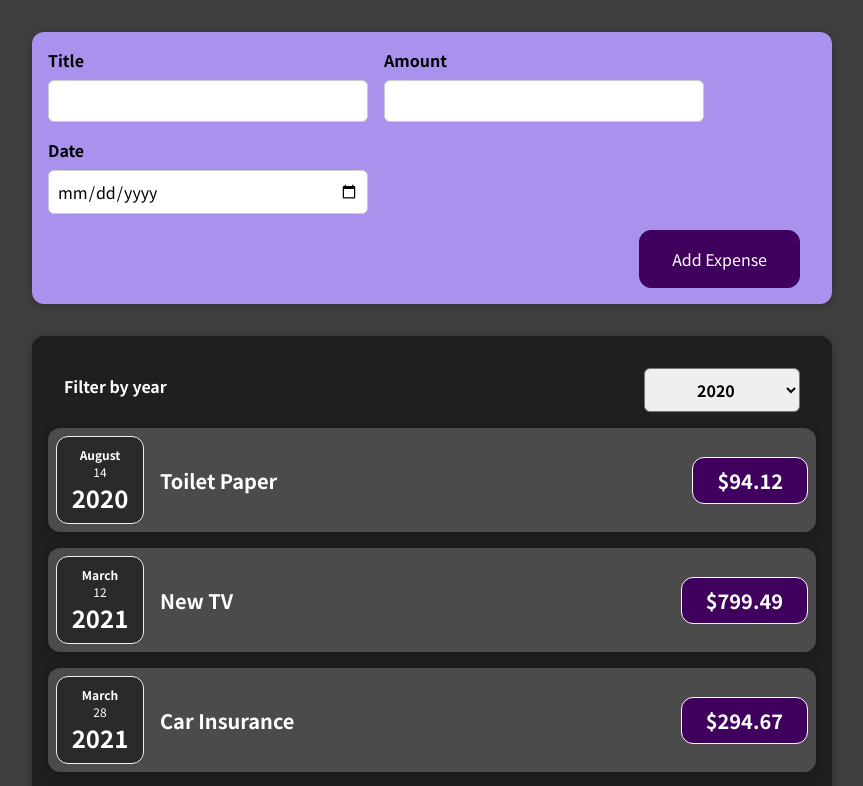
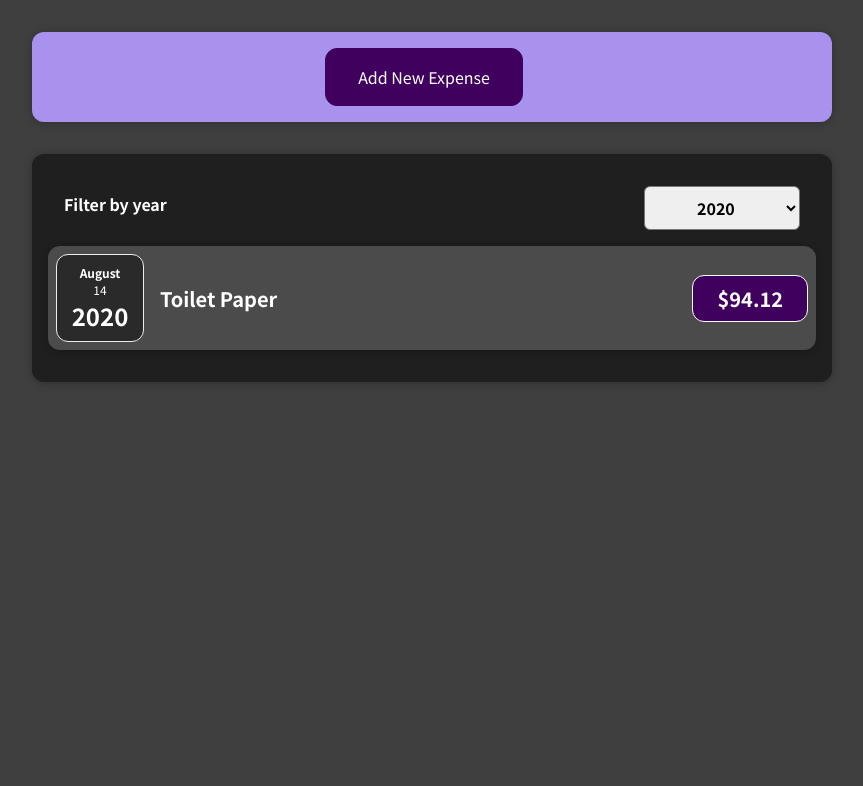
Before and after one commit to thameemsh/expense-tracker, a React (Create React App) app: page / in a window 1280 px wide. Shown: the top 786 px of the page, without its empty margins (208-1071 px from the left). Built offline with nearby package versions, Linux system fonts and the light colour scheme.

Commit message:
Render form conditionally

```diff
--- a/src/components/Expenses/ExpenseItem.js
+++ b/src/components/Expenses/ExpenseItem.js
@@ -3,6 +3,7 @@
 import ExpenseDate from "./ExpenseDate";
 const ExpenseItem = (props) => {
   return (
+    <li>
       <Card className="expense-item">
         <ExpenseDate date={props.date} />
         <div className="expense-item__description">
@@ -10,6 +11,7 @@
           <div className="expense-item__price">${props.amount}</div>
         </div>
       </Card>
+    </li>
   );
 };
 
--- a/src/components/Expenses/Expenses.js
+++ b/src/components/Expenses/Expenses.js
@@ -1,5 +1,5 @@
 import { useState } from "react";
-import ExpenseItem from "./ExpenseItem";
+import ExpensesList from "./ExpensesList";
 import ExpensesFilter from "./ExpensesFilter";
 import Card from "../UI/Card";
 import "./Expenses.css";
@@ -8,6 +8,10 @@
   const filterChangeHandler = (selectedYear) => {
     setFilteredYear(selectedYear);
   };
+  const filteredExpenses = props.items.filter((expense) => {
+    return expense.date.getFullYear().toString() === filteredYear;
+  });
+
   return (
     <div>
       <Card className="expenses">
@@ -15,14 +19,17 @@
           selected={filteredYear}
           onChangeFilter={filterChangeHandler}
         />
-        {props.items.map((item) => (
+        {/* {filteredExpenses.length === 0 && <p>No records found</p>}
+        {filteredExpenses.length > 0 &&
+          filteredExpenses.map((item) => (
             <ExpenseItem
               key={item.id}
               title={item.title}
               amount={item.amount}
               date={item.date}
             />
-        ))}
+          ))} */}
+        <ExpensesList items={filteredExpenses} />
       </Card>
     </div>
   );
--- /dev/null
+++ b/src/components/Expenses/ExpensesList.css
@@ -0,0 +1,9 @@
+.expenses-list {
+  list-style: none;
+  padding: 0;
+}
+
+.expenses-list__fallback {
+  color: white;
+  text-align: center;
+}
--- /dev/null
+++ b/src/components/Expenses/ExpensesList.js
@@ -0,0 +1,22 @@
+import ExpenseItem from "./ExpenseItem";
+import "./ExpensesList.css";
+
+const ExpensesList = (props) => {
+  if (props.items.length === 0) {
+    return <h2 className="expenses-list__fallback">Found no expenses</h2>;
+  }
+  return (
+    <ul className="expenses-list">
+      {props.items.map((item) => (
+        <ExpenseItem
+          key={item.id}
+          title={item.title}
+          amount={item.amount}
+          date={item.date}
+        />
+      ))}
+    </ul>
+  );
+};
+
+export default ExpensesList;
--- a/src/components/NewExpense/ExpenseForm.js
+++ b/src/components/NewExpense/ExpenseForm.js
@@ -55,6 +55,7 @@
     setEnteredDate("");
     setEnteredTitle("");
   };
+
   return (
     <form onSubmit={submitHandler}>
       <div className="new-expense__controls">
@@ -88,6 +89,7 @@
         </div>
       </div>
       <div className="new-expense__actions">
+        <button type="button" onClick={props.onCancel}>Cancel</button>
         <button type="submit">Add Expense</button>
       </div>
     </form>
--- a/src/components/NewExpense/NewExpense.js
+++ b/src/components/NewExpense/NewExpense.js
@@ -1,16 +1,35 @@
 import "./NewExpense.css";
+import { useState } from "react";
 import ExpenseForm from "./ExpenseForm";
 const NewExpense = (props) => {
+  const [isEditing, setIsEditing] = useState(false);
   const saveExpenseDataHandler = (enteredExpenseData) => {
     const expenseData = {
       ...enteredExpenseData,
       id: Math.random().toString(),
     };
     props.onAddExpense(expenseData);
+    setIsEditing(false);
+  };
+
+  const startEditingHandler = () => {
+    setIsEditing(true);
+  };
+
+  const stopEditingHandler = () => {
+    setIsEditing(false);
   };
   return (
     <div className="new-expense">
-      <ExpenseForm onSaveExpenseData={saveExpenseDataHandler} />
+      {!isEditing && (
+        <button onClick={startEditingHandler}>Add New Expense</button>
+      )}
+      {isEditing && (
+        <ExpenseForm
+          onSaveExpenseData={saveExpenseDataHandler}
+          onCancel={stopEditingHandler}
+        />
+      )}
     </div>
   );
 };
```
Also changed, not shown: 1 other file (tests, documents, lock files or other folders). Lines whose indentation alone changed are shown as unchanged.
